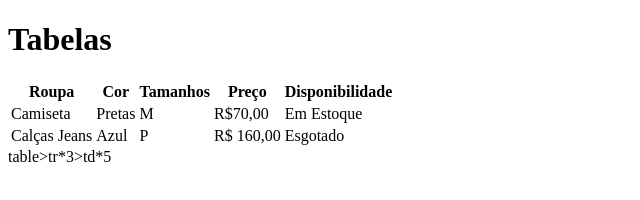
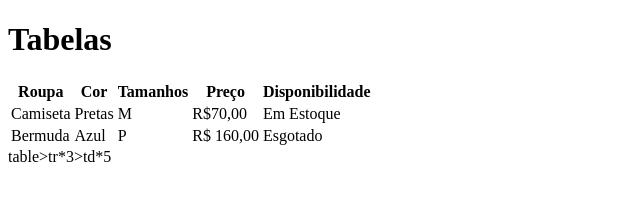
Before and after one commit to LubiaGG/aula-tabela, a plain HTML site: page index.html in a window 1280 px wide. Shown: the whole page, without its empty margins (0-640 px from the left). Drawn offline with Linux system fonts and the light colour scheme.

Commit message:
trocado de calça jeans para bermuda

```diff
--- a/index.html
+++ b/index.html
@@ -23,7 +23,7 @@
             <td>Em Estoque</td>
         </tr>
         <tr>
-            <td>Calças Jeans</td>
+            <td>Bermuda</td>
             <td>Azul</td>
             <td>P</td>
             <td>R$ 160,00</td>
```
